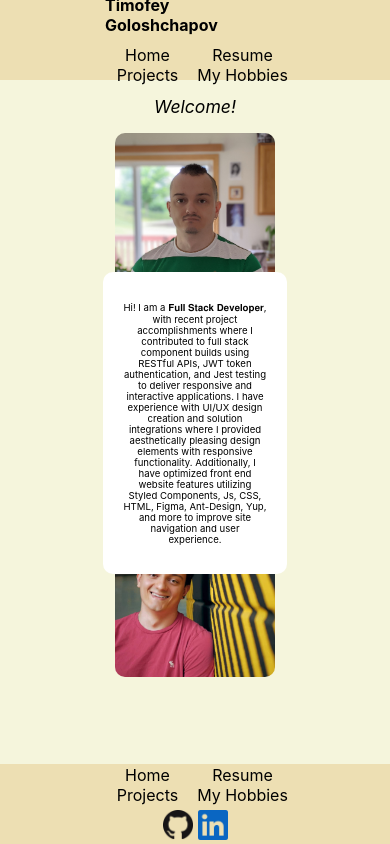
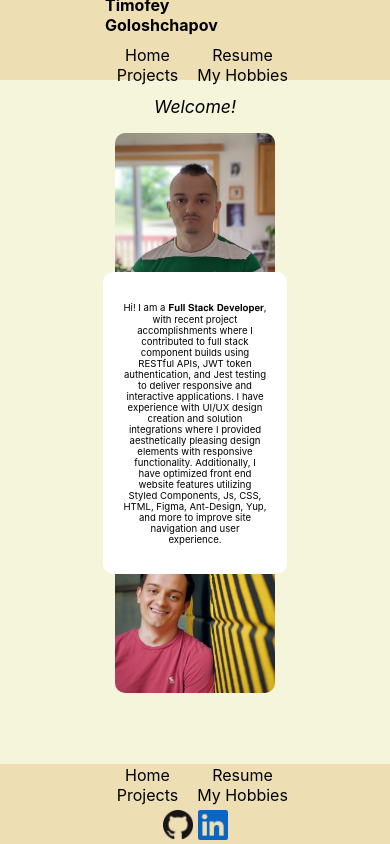
Before and after one commit to Timbobeek/portfolio, a React (Create React App) app: page / in a window 390 px wide. Built offline with nearby package versions, Linux system fonts and the light colour scheme.

Commit message:
26px (#4)

```diff
--- a/src/App.css
+++ b/src/App.css
@@ -148,7 +148,7 @@ html {
 
   .ProfilePicture1{
     width: 10rem;
-    top: 25rem;
+    top: 26rem;
   }
 
 }
```
